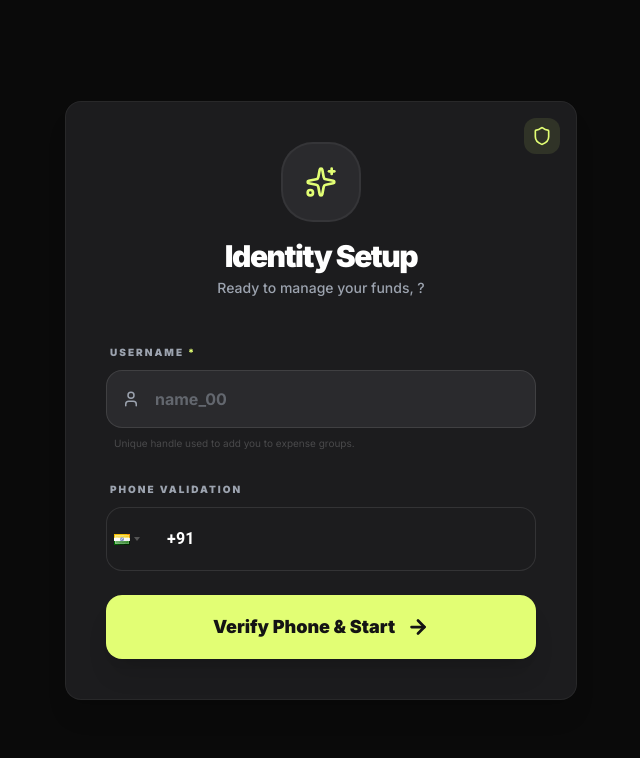
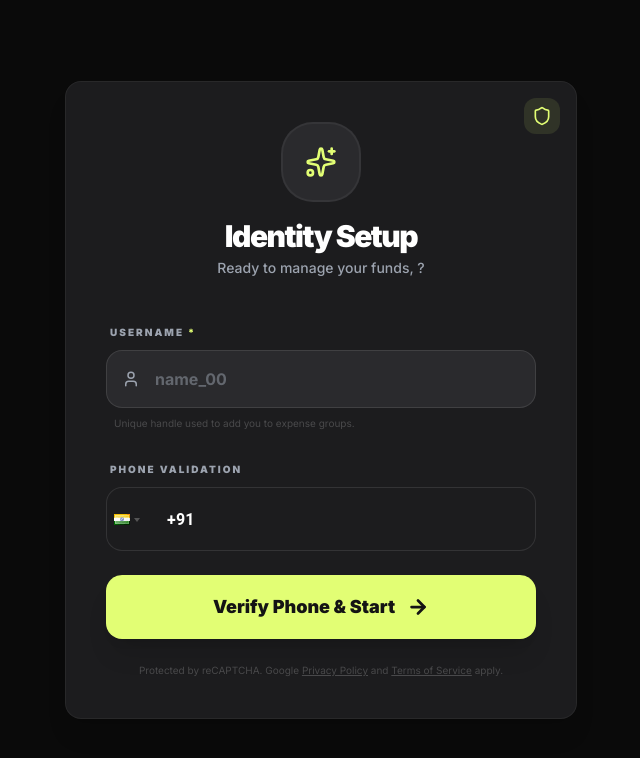
Before and after one commit to sambhavbohra/FinanceDashboard, a React (Vite) app in the folder frontend/: page /complete-profile in a window 1280 px wide. Shown: the top 758 px of the page, without its empty margins (319-959 px from the left). Built offline with nearby package versions, Linux system fonts and the light colour scheme; no server answers.

Commit message:
feat: hide reCAPTCHA badge and add Google attribution notice

```diff
--- a/frontend/src/index.css
+++ b/frontend/src/index.css
@@ -13,3 +13,8 @@
 .glass-card {
   @apply bg-card border border-white/5 shadow-xl rounded-2xl backdrop-blur-md;
 }
+
+/* Hidden per Google's rules; attribution text is shown on the phone OTP forms instead */
+.grecaptcha-badge {
+  visibility: hidden;
+}
--- a/frontend/src/pages/CompleteProfile.jsx
+++ b/frontend/src/pages/CompleteProfile.jsx
@@ -12,6 +12,14 @@ import { RecaptchaVerifier, signInWithPhoneNumber } from "firebase/auth";
 const PhoneInput = PhoneInputPkg.default || PhoneInputPkg;
 
 const API_URL = import.meta.env.VITE_API_URL || 'http://localhost:5001/api';
+
+export const RecaptchaNotice = () => (
+  <p className="text-[10px] text-white/20 text-center mt-6">
+    Protected by reCAPTCHA. Google{' '}
+    <a href="https://policies.google.com/privacy" target="_blank" rel="noreferrer" className="underline">Privacy Policy</a> and{' '}
+    <a href="https://policies.google.com/terms" target="_blank" rel="noreferrer" className="underline">Terms of Service</a> apply.
+  </p>
+);
 
 export default function CompleteProfile() {
   const { user, setUser } = useFinance();
@@ -182,6 +190,7 @@ export default function CompleteProfile() {
              </div>
           )}
         </form>
+        <RecaptchaNotice />
       </motion.div>
 
       <div id="recaptcha-container"></div>
--- a/frontend/src/pages/Settings.jsx
+++ b/frontend/src/pages/Settings.jsx
@@ -7,6 +7,7 @@ import axios from 'axios';
 import PhoneInputPkg from 'react-phone-input-2';
 import 'react-phone-input-2/lib/style.css';
 import { auth } from '../firebase';
+import { RecaptchaNotice } from './CompleteProfile';
 import { RecaptchaVerifier, signInWithPhoneNumber } from "firebase/auth";
 
 const PhoneInput = PhoneInputPkg.default || PhoneInputPkg;
@@ -315,6 +316,7 @@ export default function Settings() {
       </div>
 
       <div id="recaptcha-container"></div>
+      <RecaptchaNotice />
 
       <style>{`
          .fintrack-phone-container .phone-container { width: 100% !important; z-index: 10000; }
```
